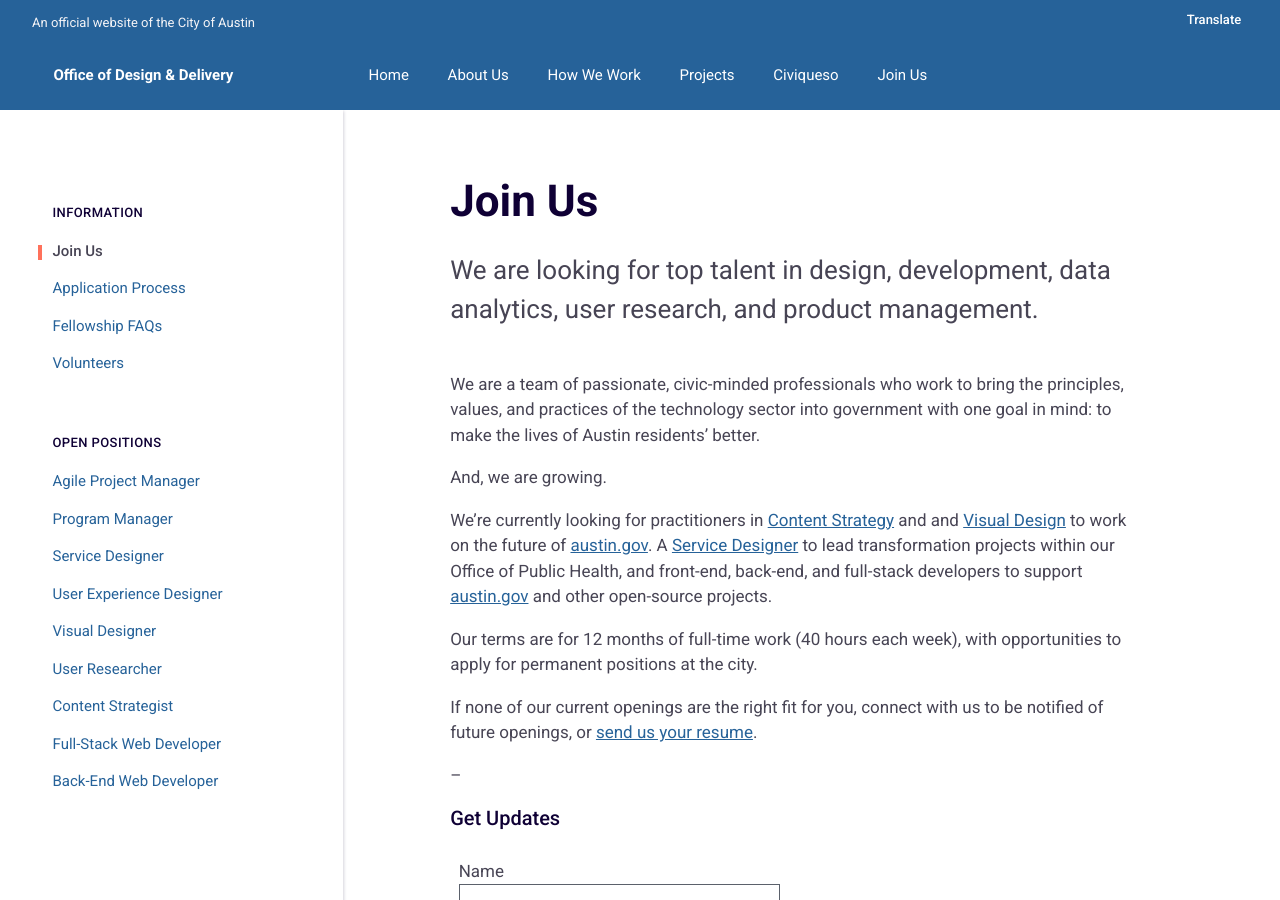
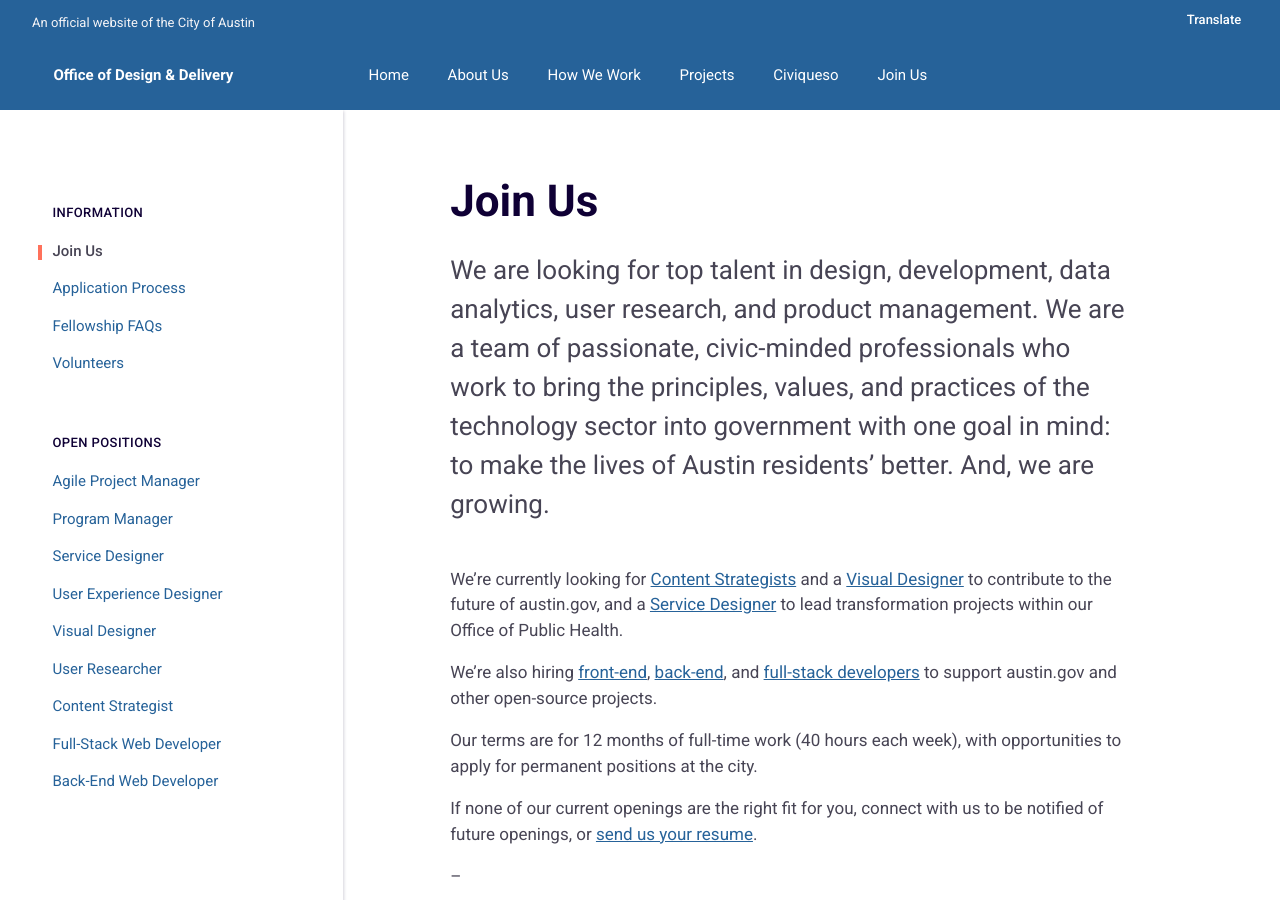
Before and after one commit to opensavannah/ProjectResilience, a Jekyll site: the page built from _jobs/information/join-us.md, in a window 1280 px wide and 900 px high. Built offline with Jekyll 4.4.1, drawn with Linux system fonts in a browser that asks for light colours; comment, search, counter and statistics services are not loaded; part of the change alters nothing that is shown.

Commit message:
update join us content

```diff
--- a/_jobs/information/join-us.md
+++ b/_jobs/information/join-us.md
@@ -2,7 +2,11 @@
 title: Join Us
 permalink: /join/
 
-lede_markdown: We are looking for top talent in design, development, data analytics, user research, and product management.
+lede_markdown: 'We are looking for top talent in design, development, data analytics, user research, and product management.
+
+We are a team of passionate, civic-minded professionals who work to bring the principles, values, and practices of the technology sector into government with one goal in mind: to make the lives of Austin residents’ better.
+
+And, we are growing.'
 
 # DON'T EDIT ANYTHING BETWEEN THE <div> TAGS BELOW!
 ---
@@ -14,11 +18,9 @@ lede_markdown: We are looking for top talent in design, development, data analyt
 {% include recursive-nav.html items=items base_path=base_path  %}
 </div>
 
-We are a team of passionate, civic-minded professionals who work to bring the principles, values, and practices of the technology sector into government with one goal in mind: to make the lives of Austin residents’ better.
+We’re currently looking for [Content Strategists](/join/positions/content-strategist/) and a [Visual Designer](/join/positions/ui-designer/) to contribute to the future of austin.gov, and a [Service Designer](/join/positions/service-designer/) to lead transformation projects within our Office of Public Health.
 
-And, we are growing.
-
-We’re currently looking for practitioners in [Content Strategy](https://cityofaustin.github.io/innovation-fellows/join/positions/content-strategist/) and and [Visual Design](https://cityofaustin.github.io/innovation-fellows/join/positions/ui-designer/) to work on the future of [austin.gov](http://alpha.austin.gov). A [Service Designer](https://cityofaustin.github.io/innovation-fellows/join/positions/service-designer/) to lead transformation projects within our Office of Public Health, and front-end, back-end, and full-stack developers to support [austin.gov](http://alpha.austin.gov) and other open-source projects.
+We're also hiring [front-end](/join/positions/full-stack-developer/), [back-end](/join/positions/back-end-developer/), and [full-stack developers](/join/positions/front-end-developer/) to support austin.gov and other open-source projects.
 
 Our terms are for 12 months of full-time work (40 hours each week), with opportunities to apply for permanent positions at the city.
 
```
